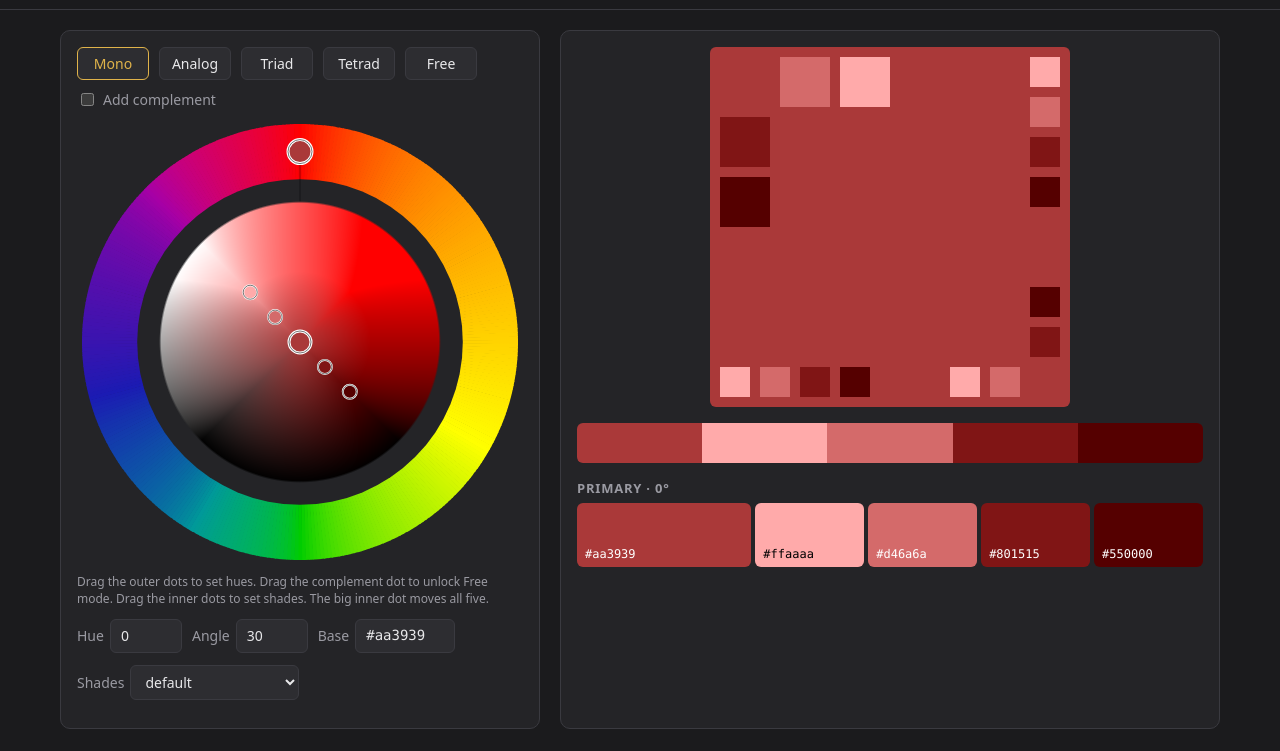
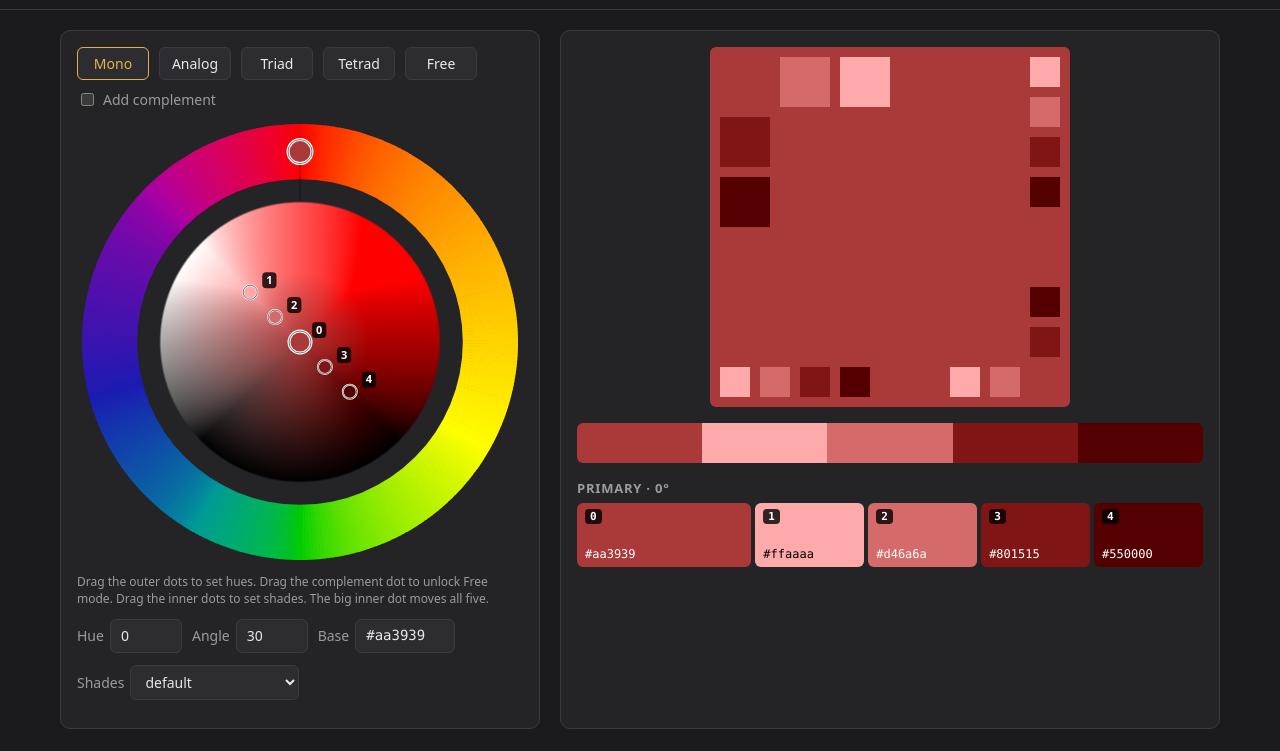
Before and after one commit to breeze4/color-picker, a website with bundled scripts: page index.html in a window 1280 px wide. Shown: the part 49-800 px from the top of the page. Built offline with nearby package versions, Linux system fonts and the light colour scheme.

Commit message:
Tag the shade dots and swatches with matching numbers
Each inner dot shows a number from 0 to 4 beside it. Every swatch shows
the same number in its corner. The matching swatch column highlights
while the pointer rests on or drags a dot.

```diff
--- a/css/style.css
+++ b/css/style.css
@@ -125,6 +125,18 @@ main {
   text-align: left;
 }
 .swatch:hover { outline: 2px solid #fff8; outline-offset: -2px; }
+.swatch.hot { outline: 3px solid var(--accent); outline-offset: -3px; }
+.swatch .idx {
+  position: absolute;
+  top: 6px;
+  left: 8px;
+  font-weight: 700;
+  font-size: 11px;
+  background: #000c;
+  color: #fff;
+  border-radius: 4px;
+  padding: 1px 5px;
+}
 .swatch.copied::after {
   content: "copied";
   position: absolute;
--- a/js/app.js
+++ b/js/app.js
@@ -110,6 +110,23 @@ function dot(x, y, r, fill, big) {
   ctx.stroke();
 }
 
+// Small number tag beside a dot. Matches the number on the swatches.
+function tag(x, y, text) {
+  ctx.font = 'bold 11px system-ui, sans-serif';
+  ctx.textBaseline = 'middle';
+  const w = ctx.measureText(text).width + 8;
+  const tx = x + 12, ty = y - 12;
+  ctx.fillStyle = '#000c';
+  ctx.beginPath();
+  ctx.roundRect(tx, ty - 8, w, 16, 4);
+  ctx.fill();
+  ctx.fillStyle = '#fff';
+  ctx.fillText(text, tx + 4, ty + 0.5);
+}
+
+// Index of the inner dot under the pointer, or -1.
+let hotIndex = -1;
+
 function drawWheel() {
   ctx.clearRect(0, 0, SIZE, SIZE);
   ctx.drawImage(drawRing(), 0, 0);
@@ -136,6 +153,10 @@ function drawWheel() {
   for (let i = 4; i >= 0; i--) {
     const p = discPos(state.vals[i]);
     dot(p.x, p.y, i === 0 ? 11 : 7, toHex(shade(state.hue, ...state.vals[i]).rgb), i === 0);
+  }
+  for (let i = 0; i < 5; i++) {
+    const p = discPos(state.vals[i]);
+    tag(p.x, p.y, String(i));
   }
 }
 
@@ -194,12 +215,17 @@ function renderPalette() {
     row.appendChild(h2);
     const sw = document.createElement('div');
     sw.className = 'swatches';
-    c.shades.forEach((sh) => {
+    c.shades.forEach((sh, i) => {
       const b = document.createElement('button');
-      b.className = 'swatch';
+      b.className = 'swatch' + (i === hotIndex ? ' hot' : '');
+      b.dataset.idx = i;
       b.style.background = sh.hex;
       b.style.color = textOn(sh.rgb);
       b.textContent = sh.hex;
+      const idx = document.createElement('span');
+      idx.className = 'idx';
+      idx.textContent = i;
+      b.appendChild(idx);
       b.title = 'Click to copy';
       b.addEventListener('click', () => copyText(sh.hex, b));
       sw.appendChild(b);
@@ -292,19 +318,29 @@ canvas.addEventListener('pointerdown', (ev) => {
   ev.preventDefault();
   canvas.setPointerCapture(ev.pointerId);
   drag = { ...hit, start: cloneState(state), pointer: hit.kind === 'disc' ? limitToDisc(...Object.values(discPoint(x, y))) : null };
+  hotIndex = hit.kind === 'disc' ? hit.index : -1;
   moveDrag(x, y);
 });
 
 canvas.addEventListener('pointermove', (ev) => {
-  if (!drag) return;
   const { x, y } = canvasXY(ev);
-  moveDrag(x, y);
+  if (drag) return moveDrag(x, y);
+  const hit = hitTest(x, y);
+  const idx = hit && hit.kind === 'disc' && Math.hypot(discPos(state.vals[hit.index]).x - x, discPos(state.vals[hit.index]).y - y) <= 14 ? hit.index : -1;
+  if (idx !== hotIndex) { hotIndex = idx; setHot(); }
 });
+
+canvas.addEventListener('pointerleave', () => { if (!drag && hotIndex !== -1) { hotIndex = -1; setHot(); } });
+
+function setHot() {
+  document.querySelectorAll('.swatch').forEach((b) => b.classList.toggle('hot', Number(b.dataset.idx) === hotIndex));
+}
 
 function endDrag(ev) {
   if (!drag) return;
   const start = drag.start;
   drag = null;
+  hotIndex = -1;
   const end = state;
   state = start;
   commit(end);
```
Also changed, not shown: docs/2026-09-10-01-spec.md (+3 -0 lines).
